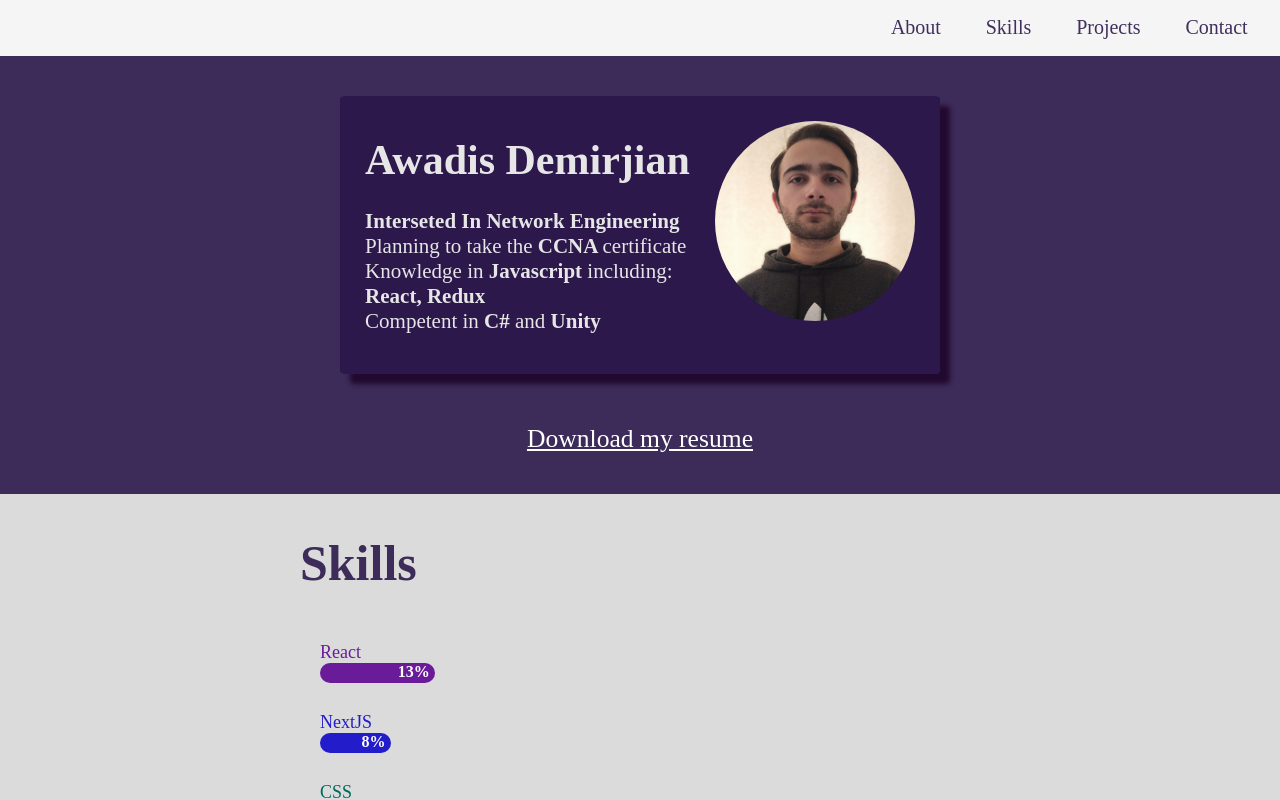
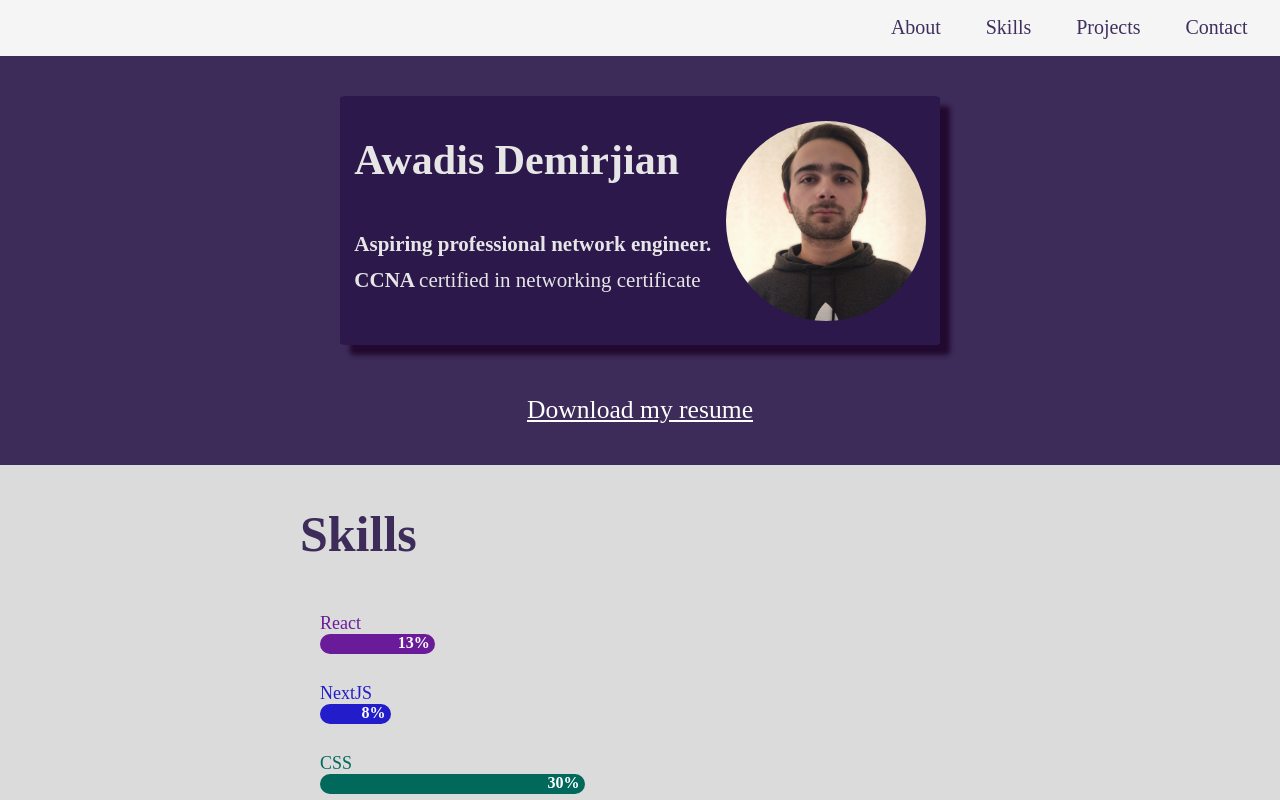
Before and after one commit to avedisdem/portfolio, a React (Create React App) app: page / in a window 1280 px wide. Shown: the top 800 px of the page. Built offline with nearby package versions, Linux system fonts and the light colour scheme.

Commit message:
Update About.js

```diff
--- a/src/About.js
+++ b/src/About.js
@@ -13,11 +13,8 @@ function About() {
         <div className="about__leftPart">
           <h1>Awadis Demirjian</h1>
             <br/>
-            <span style = {{fontWeight:"900"}}>Interseted In Network Engineering</span>
-            <span>Planning to take the <span style = {{fontWeight:"900"}}> CCNA </span>certificate</span>
-            <span>Knowledge in <span style = {{fontWeight:"900"}} > Javascript</span> including:</span>
-            <span style = {{fontWeight:"900"}}>React, Redux</span>
-            <span>Competent in <span style = {{fontWeight:"900"}}> C#</span> and <span style = {{fontWeight:"900"}}> Unity</span> </span>
+            <span style = {{fontWeight:"900"}}>Aspiring professional network engineer.</span>
+            <span> <span style = {{fontWeight:"900"}}> CCNA </span> certified in networking certificate</span>
         </div>
 
         <div className="about__rightPart">
```
